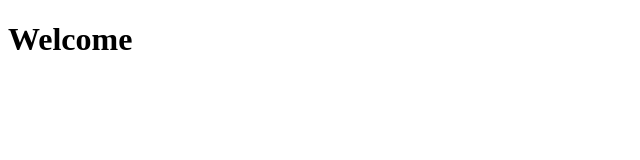
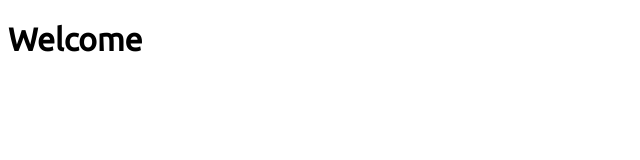
Before and after one commit to xsychoreese/rebelcent, a plain HTML site: page index.html in a window 1280 px wide. Shown: the full height of the page, 0-640 px from the left. Drawn offline with Linux system fonts and the light colour scheme.

Commit message:
Update index.html

```diff
--- a/index.html
+++ b/index.html
@@ -8,6 +8,6 @@
   </head>
 
   <body>
-    <h1>Welcome</h1>
+    <h1 style="font-family: 'Ubuntu'">Welcome</h1>
   </body>
 </html>
```
